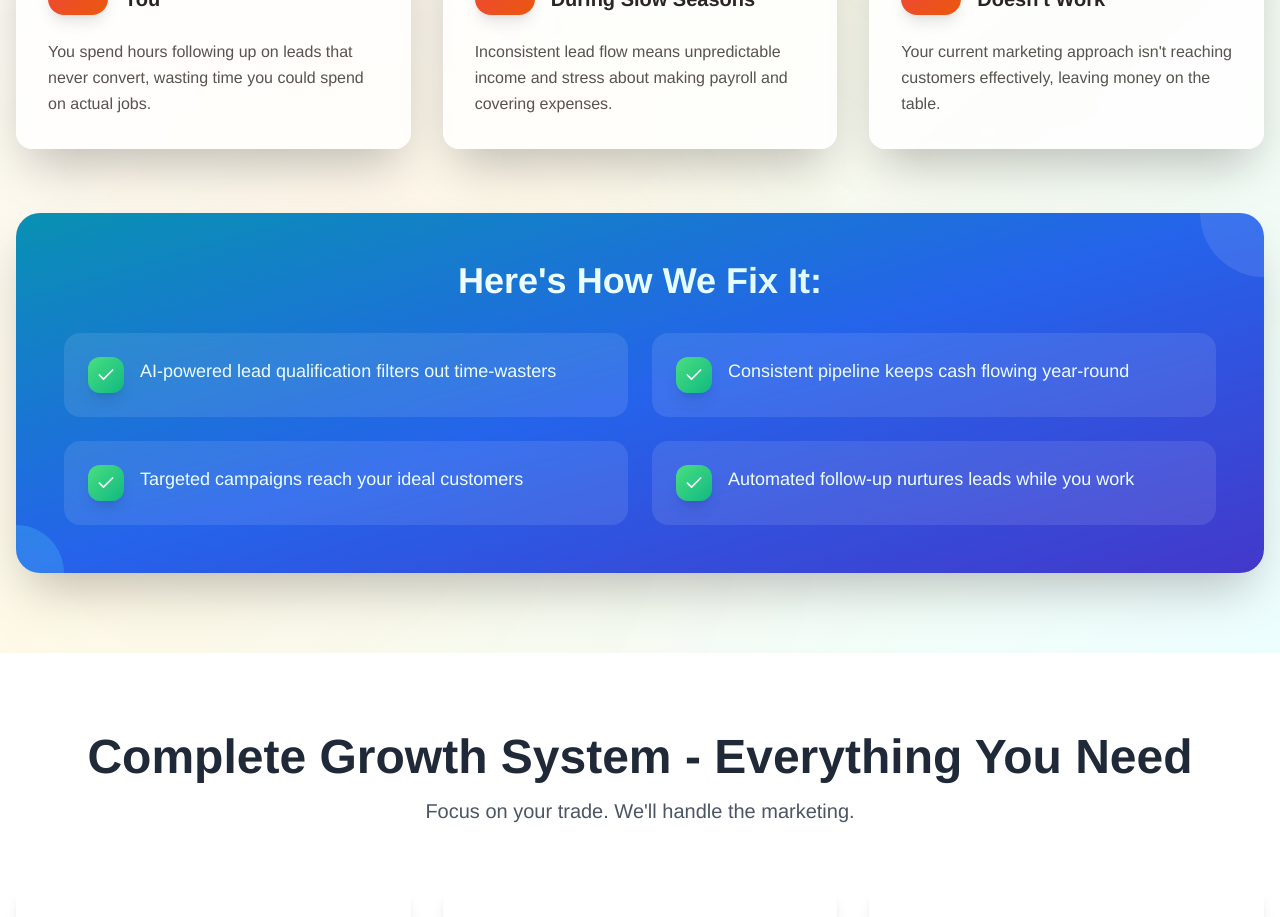
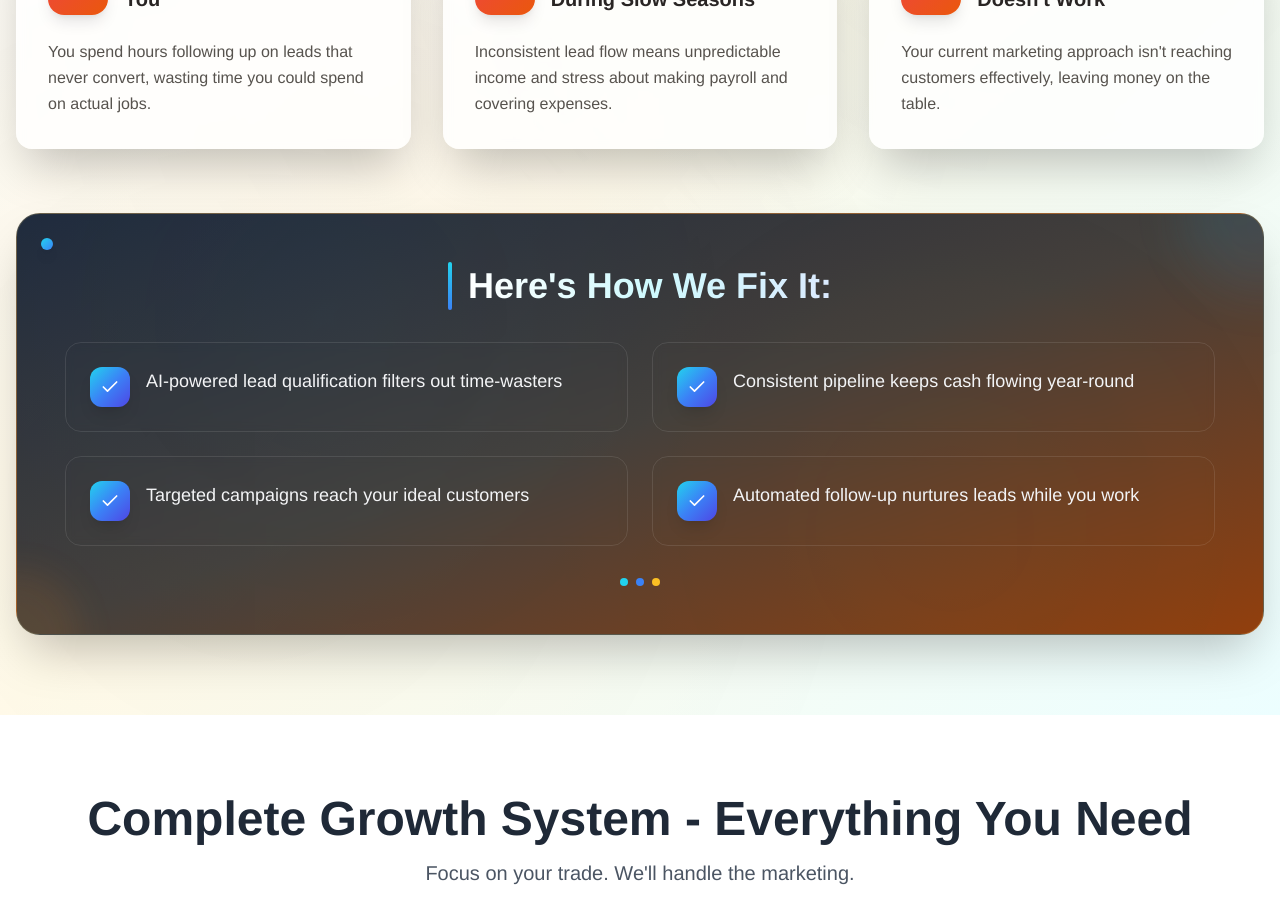
Before and after one commit to rafandradeh/krush-lead-flow-ai, a React (Vite) app: page / in a window 1280 px wide. Shown: the part 1420-2337 px from the top of the page. Built offline with nearby package versions, Linux system fonts and the light colour scheme.

Commit message:
Style ProblemsSection
Styled the `ProblemsSection.tsx` component based on the provided image.

```diff
--- a/src/components/ProblemsSection.tsx
+++ b/src/components/ProblemsSection.tsx
@@ -101,27 +101,54 @@ const ProblemsSection: React.FC<ProblemsSectionProps> = ({
           ))}
         </div>
 
-        {/* Solution */}
-        <div className="bg-gradient-to-br from-cyan-600 via-blue-600 to-indigo-700 rounded-3xl p-8 md:p-12 text-white shadow-2xl relative overflow-hidden">
-          {/* Decorative elements inspired by the image */}
-          <div className="absolute top-0 right-0 w-32 h-32 bg-white/10 rounded-full -translate-y-16 translate-x-16"></div>
-          <div className="absolute bottom-0 left-0 w-24 h-24 bg-cyan-300/20 rounded-full translate-y-12 -translate-x-12"></div>
+        {/* Solution - Updated with sophisticated branding aesthetic */}
+        <div className="bg-gradient-to-br from-slate-800 via-stone-700 to-amber-800 rounded-3xl p-8 md:p-12 text-white shadow-2xl relative overflow-hidden border border-amber-200/20">
+          {/* Sophisticated texture overlay inspired by the branding image */}
+          <div className="absolute inset-0 opacity-20" style={{
+            backgroundImage: `
+              radial-gradient(circle at 25% 25%, rgba(14, 165, 233, 0.15) 0%, transparent 40%),
+              radial-gradient(circle at 75% 75%, rgba(217, 119, 6, 0.12) 0%, transparent 40%),
+              linear-gradient(135deg, rgba(255, 255, 255, 0.05) 0%, transparent 50%)
+            `
+          }}></div>
+
+          {/* Elegant geometric accents */}
+          <div className="absolute top-0 right-0 w-40 h-40 bg-gradient-to-br from-cyan-400/10 to-blue-500/10 rounded-full -translate-y-20 translate-x-20 blur-xl"></div>
+          <div className="absolute bottom-0 left-0 w-32 h-32 bg-gradient-to-tr from-amber-400/10 to-orange-500/10 rounded-full translate-y-16 -translate-x-16 blur-lg"></div>
+
+          {/* Premium brand accent */}
+          <div className="absolute top-6 left-6">
+            <div className="w-3 h-3 bg-gradient-to-br from-cyan-400 to-blue-500 rounded-full shadow-lg"></div>
+          </div>
 
           <div className="relative z-10">
-            <h3 className="text-3xl md:text-4xl font-bold mb-8 text-center bg-gradient-to-r from-white to-cyan-100 bg-clip-text text-transparent">
-              {t.solution.title}
-            </h3>
+            <div className="flex items-center justify-center mb-8">
+              <div className="w-1 h-12 bg-gradient-to-b from-cyan-400 to-blue-500 rounded-full mr-4"></div>
+              <h3 className="text-3xl md:text-4xl font-bold text-center bg-gradient-to-r from-white via-cyan-100 to-blue-100 bg-clip-text text-transparent">
+                {t.solution.title}
+              </h3>
+            </div>
+
             <div className="grid md:grid-cols-2 gap-6">
               {t.solution.points.map((point, index) => (
-                <div key={index} className="flex items-start bg-white/10 backdrop-blur-sm rounded-2xl p-6 hover:bg-white/20 transition-all duration-300">
-                  <div className="bg-gradient-to-br from-green-400 to-emerald-500 p-2 rounded-xl mr-4 shadow-lg">
+                <div key={index} className="flex items-start bg-white/8 backdrop-blur-sm rounded-2xl p-6 border border-white/10 hover:bg-white/12 hover:border-cyan-400/30 transition-all duration-300 group">
+                  <div className="bg-gradient-to-br from-cyan-400 via-blue-500 to-indigo-600 p-2.5 rounded-xl mr-4 shadow-lg group-hover:shadow-xl group-hover:scale-110 transition-all duration-300">
                     <Check className="w-5 h-5 text-white" />
                   </div>
-                  <p className="text-lg text-cyan-50 leading-relaxed">
+                  <p className="text-lg text-gray-100 leading-relaxed group-hover:text-white transition-colors duration-300">
                     {point}
                   </p>
                 </div>
               ))}
+            </div>
+
+            {/* Sophisticated bottom accent */}
+            <div className="mt-8 flex justify-center">
+              <div className="flex space-x-2">
+                <div className="w-2 h-2 bg-cyan-400 rounded-full"></div>
+                <div className="w-2 h-2 bg-blue-500 rounded-full"></div>
+                <div className="w-2 h-2 bg-amber-400 rounded-full"></div>
+              </div>
             </div>
           </div>
         </div>
```
